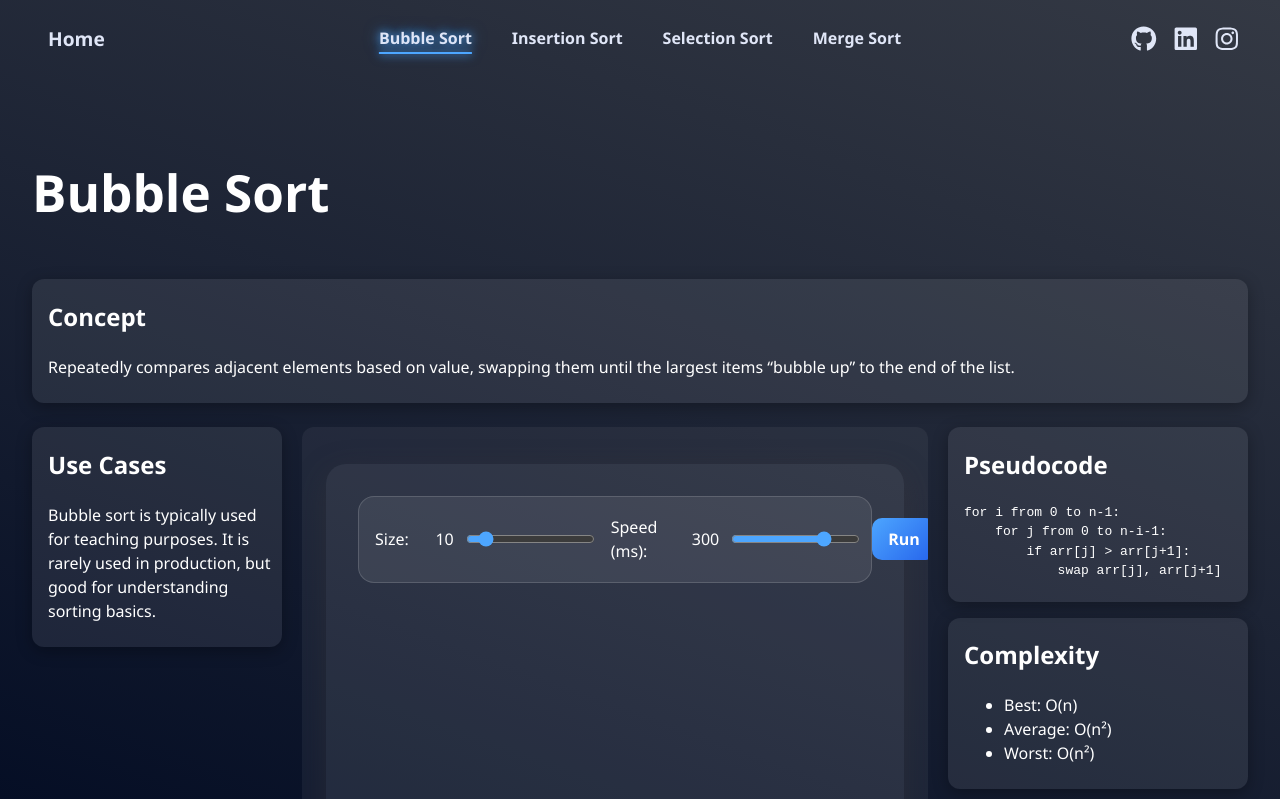
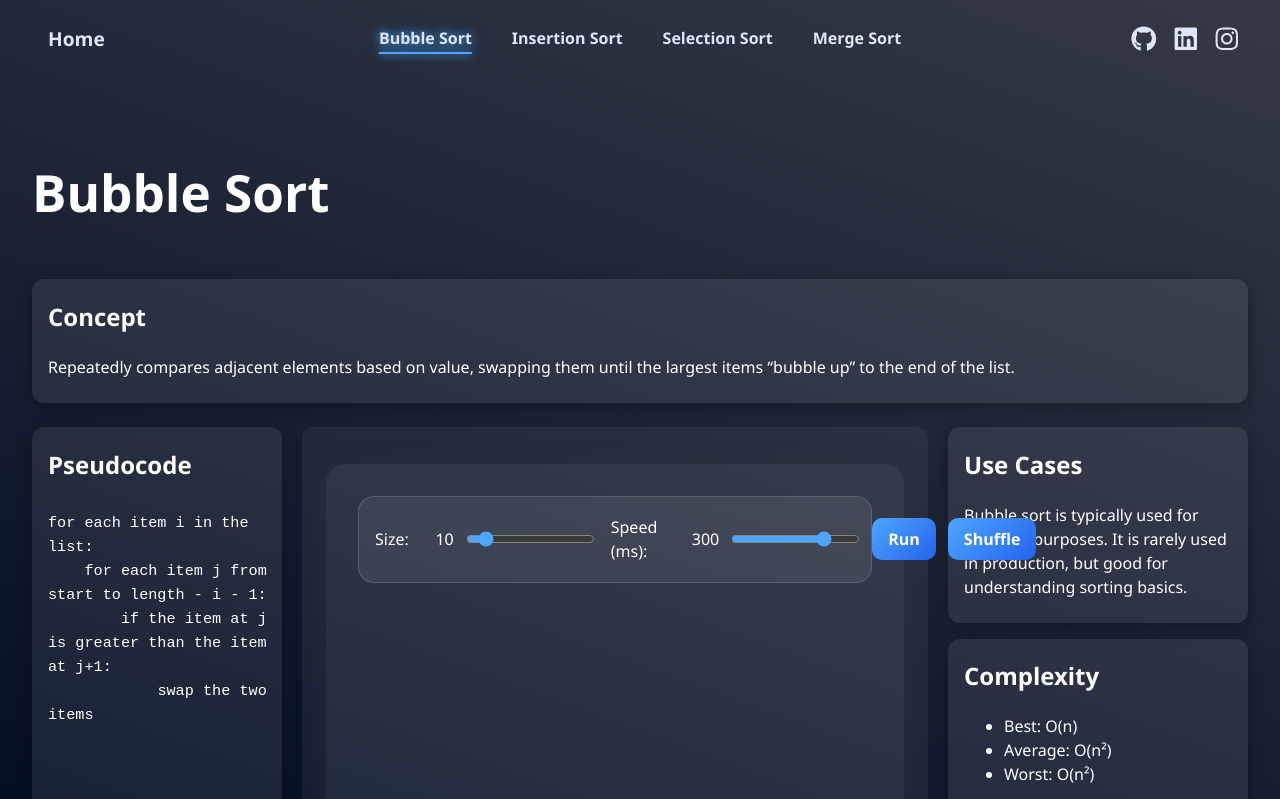
Before and after one commit to masonliiu/fullstack-algorithm-visualizer, a React (Vite) app in the folder frontend/: page /sorting/bubble in a window 1280 px wide. Shown: the top 799 px of the page. Built offline with nearby package versions, Linux system fonts and the light colour scheme; no server answers.

Commit message:
card rearrangement

```diff
--- a/frontend/src/pages/Sorting/BubbleSort.jsx
+++ b/frontend/src/pages/Sorting/BubbleSort.jsx
@@ -14,12 +14,14 @@ export default function BubbleSort() {
                 </p>
             </div>
             <div className="algorithm-grid">
-                <div className="card use-cases-card">
-                    <h2>Use Cases</h2>
-                    <p>
-                        Bubble sort is typically used for teaching purposes.
-                        It is rarely used in production, but good for understanding sorting basics.
-                    </p>
+                <div className="card pseudocode-card">
+                    <h2>Pseudocode</h2>
+                    <pre>
+{`for each item i in the list:
+    for each item j from start to length - i - 1:
+        if the item at j is greater than the item at j+1:
+            swap the two items`}
+                    </pre>
                 </div>
 
                 <div className="visualizer-wrapper">
@@ -27,14 +29,12 @@ export default function BubbleSort() {
                 </div>
 
                 <div className="card-stack">
-                    <div className="card">
-                        <h2>Pseudocode</h2>
-                        <pre>
-    {`for i from 0 to n-1:
-    for j from 0 to n-i-1:
-        if arr[j] > arr[j+1]:
-            swap arr[j], arr[j+1]`}
-                        </pre>
+                    <div className="card use-cases-card">
+                        <h2>Use Cases</h2>
+                        <p>
+                            Bubble sort is typically used for teaching purposes.
+                            It is rarely used in production, but good for understanding sorting basics.
+                        </p>
                     </div>
 
                     <div className="card">
--- a/frontend/src/styles/AlgorithmLayout.css
+++ b/frontend/src/styles/AlgorithmLayout.css
@@ -23,11 +23,27 @@
   .algorithm-grid {
     display: grid;
     grid-template-columns: 250px minmax(0, 1fr) 300px;
-    grid-template-rows: auto;
     gap: 20px;
-    align-items: start;
+    align-items: stretch;
   }
 
+  .pseudocode-card {
+    grid-column: 1;
+    grid-row: 1;
+    display: flex;
+    flex-direction: column;
+    height: 100%;
+    overflow: auto;
+  }
+
+  .pseudocode-card pre {
+    font-size: 0.95rem;
+    line-height: 1.5rem;
+    white-space: pre-wrap;
+    word-wrap: break-word;
+    margin: 0;
+    padding: 8px 0;
+  }
   .use-cases-card {
     grid-column: 1;
   }
@@ -37,7 +53,6 @@
     display: flex;
     flex-direction: column;
     gap: 16px;
-    min-width: 0;
   }
 
   .visualizer-wrapper {
@@ -46,10 +61,8 @@
     background: rgba(255, 255, 255, 0.05);
     border-radius: 12px;
     padding: 16px;
-    min-width: 0;
     min-height: 400px;
     max-height: 600px;
-    overflow: hidden;
     display: flex;
     align-items: center;
     justify-content: center;
```
